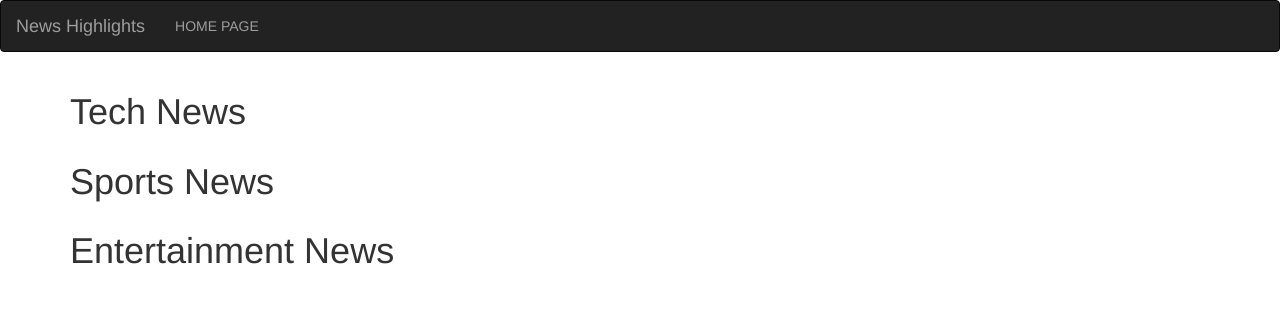
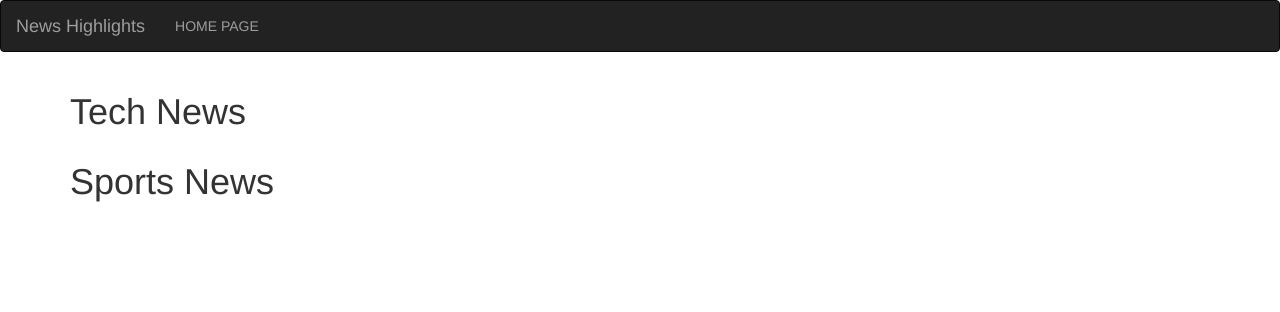
Before and after one commit to willyowi/News_News, a Flask app: template app/templates/index.html in a window 1280 px wide. Shown: the top 312 px of the page. Run offline with Flask 2, Linux system fonts and the light colour scheme; the template is opened without the code that fills it, so the values that code supplies are empty; some libraries are stand-ins or nearby versions.

Commit message:
styles on  index.html

```diff
--- a/app/templates/index.html
+++ b/app/templates/index.html
@@ -22,7 +22,7 @@
     </ul>
   </div>
 </div>
-<div class="row">
+<!-- <div class="row">
   <div class="col-md-12">
     <h1>Entertainment News</h1>
     <ul>
@@ -31,4 +31,4 @@
   </div>
 </div>
 </div>
-{% endblock %}
+{% endblock %} -->
```
